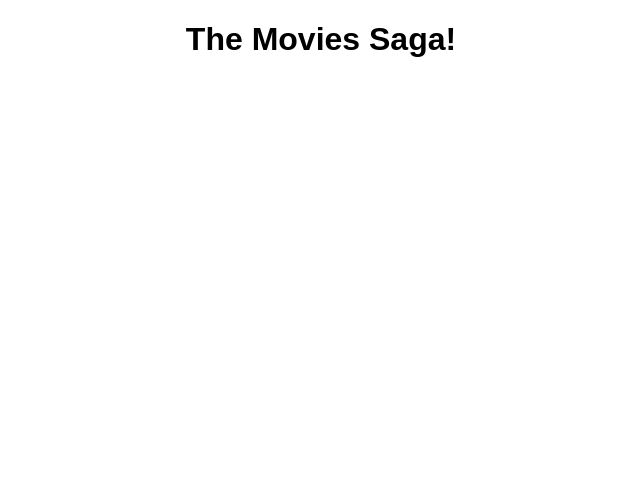
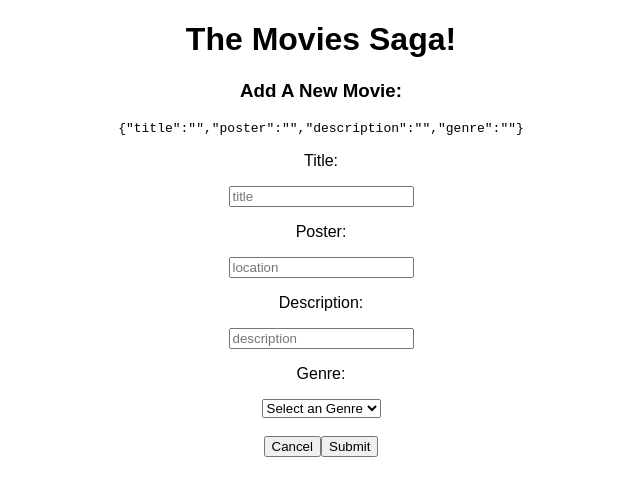
Before and after one commit to CSNatLUTHER/Tier2-Week15-WeekendChallenge-MoveSagas, a React app: page /#/new in a window 1280 px wide. Shown: the whole page, without its empty margins (319-959 px from the left). Built offline with nearby package versions, Linux system fonts and the light colour scheme.

Commit message:
the add movie feature is working

```diff
--- a/server/routes/movie.router.js
+++ b/server/routes/movie.router.js
@@ -18,7 +18,7 @@ router.get('/', (req, res) => {
 });
 
 router.post('/', (req, res) => {
-  console.log(req.body);
+  console.log('POST req.body:',req.body);
   // RETURNING "id" will give us back the id of the created movie
   const insertMovieQuery = `
   INSERT INTO "movies" ("title", "poster", "description")
--- a/src/components/App/App.js
+++ b/src/components/App/App.js
@@ -2,6 +2,7 @@ import {HashRouter as Router, Route} from 'react-router-dom';
 import './App.css';
 import MovieList from '../MovieList/MovieList'
 import MovieDetails from '../MovieDetails/MovieDetails'
+import NewMovie from '../NewMovie/NewMovie';
 
 function App() {
   return (
@@ -14,6 +15,9 @@ function App() {
         <Route path="/details" exact>
           <MovieDetails />
         </Route>
+        <Route path="/new" exact>
+          <NewMovie />
+        </Route>
 
         {/* Details page */}
 
--- a/src/components/MovieDetails/MovieDetails.jsx
+++ b/src/components/MovieDetails/MovieDetails.jsx
@@ -3,7 +3,7 @@ import { useDispatch, useSelector } from 'react-redux';
 import './MovieDetails.css'
 import {Link} from 'react-router-dom'
 
-function MovieList() {
+function MovieDetails() {
 
     const dispatch = useDispatch();
     const activeMovie = useSelector(store => store.activeMovie);
@@ -27,7 +27,7 @@ function MovieList() {
                             <div>
                                 <h5>{genre.name}</h5>
                             </div>
-                        )})};
+                        )})}
                     <img src={activeMovie.poster} alt={activeMovie.title}/>
                     <p className="movieDescription">{activeMovie.description}</p>
                     <Link to="/">
@@ -40,4 +40,4 @@ function MovieList() {
     );
 }
 
-export default MovieList;
+export default MovieDetails;
--- a/src/components/MovieList/MovieList.css
+++ b/src/components/MovieList/MovieList.css
@@ -2,3 +2,6 @@
     display : flex;
     flex-wrap: wrap;
 }
+.newMovieButton{
+    font-size: 16pt;
+}
--- a/src/components/MovieList/MovieList.jsx
+++ b/src/components/MovieList/MovieList.jsx
@@ -16,6 +16,9 @@ function MovieList() {
 
     return (
         <main>
+            <Link to="/new">
+            <button className="newMovieButton">Add New Movie</button>
+            </Link>
             <h1>MovieList</h1>
             <section className="movies">
                 {movies.map(movie => {
--- /dev/null
+++ b/src/components/NewMovie/NewMovie.css
@@ -0,0 +1,5 @@
+.newMovie {
+    justify-content: center;
+    display : flex;
+    flex-wrap: wrap;
+}
--- /dev/null
+++ b/src/components/NewMovie/NewMovie.jsx
@@ -0,0 +1,83 @@
+import React, { useEffect, useState } from 'react';
+import { useDispatch, useSelector } from 'react-redux';
+import './NewMovie.css'
+import {Link} from 'react-router-dom'
+
+
+function NewMovie() {
+
+    const dispatch = useDispatch();
+
+
+    const [newMovie, setNewMovie] = useState({ title: '', poster: '', description: '', genre: ''});
+
+    const handleTitleChange = (event) => {
+        console.log('event happened');
+        //Similar to in redux -- we dont want to get rid of the id field when we update name
+        setNewMovie({ ...newMovie, title: event.target.value })
+    }
+
+    const handlePosterChange = (event) => {
+        console.log('event happened');
+        //Similar to in redux -- we dont want to get rid of the id field when we update name
+        setNewMovie({ ...newMovie, poster: event.target.value })
+    }
+
+    const handleDescriptionChange = (event) => {
+        console.log('event happened');
+        //Similar to in redux -- we dont want to get rid of the id field when we update name
+        setNewMovie({ ...newMovie, description: event.target.value })
+    }
+
+    const handleGenreChange = (event) => {
+        console.log('event happened');
+        //Similar to in redux -- we dont want to get rid of the id field when we update name
+        setNewMovie({ ...newMovie, genre: event.target.value })
+    }
+    const addNewMovie = () => {
+        dispatch({ type: 'ADD_MOVIE', payload: newMovie });
+        //updates the next plant to have a new id
+        setNewMovie({ title: '', poster: '', description: '', genre: '' });
+    }
+
+    return (
+        <div>
+            <h3>Add A New Movie:</h3>
+            <pre>{JSON.stringify(newMovie)}</pre>
+            <form onSubmit={addNewMovie}>
+                <p>Title:</p><input type='text' placeholder="title" value={newMovie.title} onChange={handleTitleChange} />
+                <br />
+                <p>Poster:</p><input type='text' placeholder="location" value={newMovie.poster} onChange={handlePosterChange} />
+                <br />
+                <p>Description:</p><input type='textarea' placeholder="description" value={newMovie.description} onChange={handleDescriptionChange} />
+                <br />
+                <p>Genre:</p><select id="genreSelect" onChange={ handleGenreChange }>
+                    <option hidden >Select an Genre </option>
+                    <option value={1}>Adventure</option>
+                    <option value={2}>Animated</option>
+                    <option value={3}>Biographical</option>
+                    <option value={4}>Comedy</option>
+                    <option value={5}>Disaster</option>
+                    <option value={6}>Drama</option>
+                    <option value={7}>Epic</option>
+                    <option value={8}>Fantasy</option>
+                    <option value={9}>Musical</option>
+                    <option value={10}>Romantic</option>
+                    <option value={11}>Science Fiction</option>
+                    <option value={12}>Space-Opera</option>
+                    <option value={13}>Super Hero</option>
+                </select>
+                <br />
+                <br />
+                <Link to="/">
+                        <button>Cancel</button>
+                </Link>
+                <Link to="/">
+                        <button onClick={addNewMovie}>Submit</button>
+                </Link>
+            </form>
+        </div>
+    );
+}
+
+export default NewMovie;
--- a/src/index.js
+++ b/src/index.js
@@ -15,6 +15,7 @@ import axios from 'axios';
 function* rootSaga() {
     yield takeEvery('FETCH_MOVIES', fetchAllMovies);
     yield takeEvery('FETCH_GENRES', fetchGenres);
+    yield takeEvery('ADD_MOVIE', addMovie);
 }
 
 function* fetchAllMovies() {
@@ -39,6 +40,20 @@ function* fetchGenres(action) {
 
     } catch {
         console.log('get all error');
+    }
+
+}
+
+function* addMovie(action) {
+    // get all movies from the DB
+    console.log('THE ACTION OF addMovie IS: ----------->', action);
+    try {
+        const movie = yield axios.post('/api/movie', { title: action.payload.title, poster: action.payload.poster, description: action.payload.description, genre_id: action.payload.genre });
+        console.log('posting movie:', movie.data);
+        yield put({ type: 'FETCH_MOVIES'});
+
+    } catch {
+        console.log('post error');
     }
 
 }
```
Also changed, not shown: public/images/top-gun.jpg (added).
